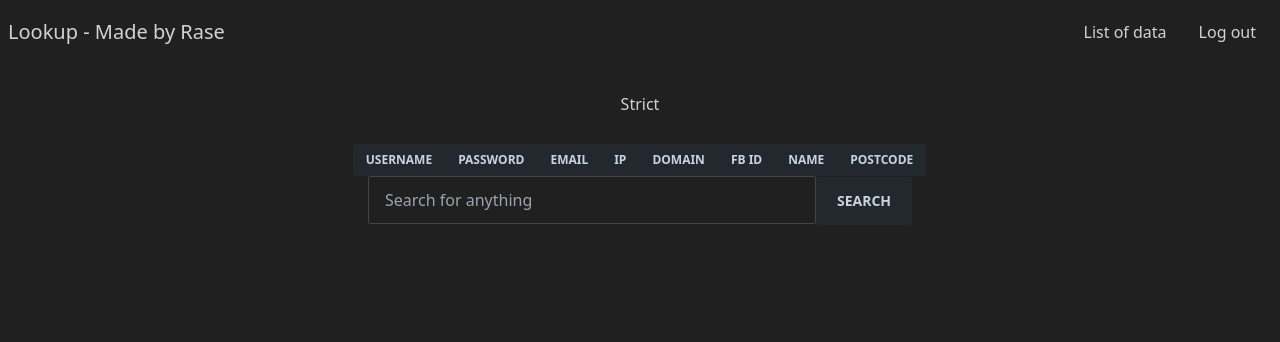
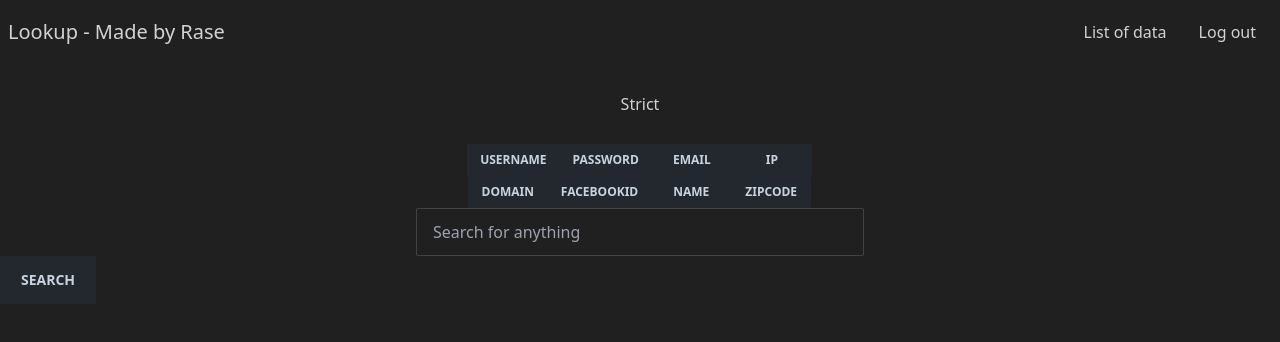
Before and after one commit to 52617365/Lookup, a Next.js app: page /lookup in a window 1280 px wide. Shown: the top 342 px of the page. Built offline with nearby package versions, Linux system fonts and the light colour scheme.

Commit message:
Lookup option buttons are now on top of eachother.

```diff
--- a/components/LookUpOptionButtons.tsx
+++ b/components/LookUpOptionButtons.tsx
@@ -24,13 +24,86 @@ export default function LookUpOptionButtons({
 }) {
   // We will add more modes here once we figure out what they are.
   return (
+    <div className="flex flex-wrap justify-center align-center">
       <div
-      className="btn-group"
+        className="btn-group w-full justify-center"
         onChange={(e) =>
           setLookupOptionState((e.target as HTMLInputElement).value)
         }
       >
-      {modes.map((mode: Mode, index: number) => {
+        <input
+          style={{ minWidth: 80 }}
+          type="radio"
+          name="options"
+          value={"username"}
+          data-title={"username"}
+          className="btn btn-sm text-xs"
+        />
+        <input
+          style={{ minWidth: 80 }}
+          type="radio"
+          name="options"
+          value={"password"}
+          data-title={"password"}
+          className="btn btn-sm text-xs"
+        />
+        <input
+          style={{ minWidth: 80 }}
+          type="radio"
+          name="options"
+          value={"email"}
+          data-title={"email"}
+          className="btn btn-sm text-xs"
+        />
+        <input
+          style={{ minWidth: 80 }}
+          type="radio"
+          name="options"
+          value={"ipaddress"}
+          data-title={"ip"}
+          className="btn btn-sm text-xs"
+        />
+      </div>
+      <div
+        className="btn-group w-full justify-center"
+        onChange={(e) =>
+          setLookupOptionState((e.target as HTMLInputElement).value)
+        }
+      >
+        <input
+          style={{ minWidth: 80 }}
+          type="radio"
+          name="options"
+          value={"domain"}
+          data-title={"domain"}
+          className="btn btn-sm text-xs"
+        />
+        <input
+          style={{ minWidth: 80 }}
+          type="radio"
+          name="options"
+          value={"fb id"}
+          data-title={"facebookid"}
+          className="btn btn-sm text-xs"
+        />
+        <input
+          style={{ minWidth: 80 }}
+          type="radio"
+          name="options"
+          value={"name"}
+          data-title={"name"}
+          className="btn btn-sm text-xs"
+        />
+        <input
+          style={{ minWidth: 80 }}
+          type="radio"
+          name="options"
+          value={"postcode"}
+          data-title={"zipcode"}
+          className="btn btn-sm text-xs"
+        />
+
+        {/* {modes.map((mode: Mode, index: number) => {
           return (
             <input
               key={index}
@@ -41,7 +114,8 @@ export default function LookUpOptionButtons({
               className="btn btn-sm text-xs"
             />
           );
-      })}
+        })} */}
+      </div>
     </div>
   );
 }
--- a/components/TextInput.tsx
+++ b/components/TextInput.tsx
@@ -8,6 +8,7 @@ export default function TextInput({
   inputRef: RefObject<HTMLInputElement>;
 }) {
   return (
+    <div className="flex justify-center">
       <input
         ref={inputRef}
         type="text"
@@ -16,5 +17,6 @@ export default function TextInput({
         placeholder={placeholderText}
         className="input input-bordered w-full max-w-md"
       />
+    </div>
   );
 }
--- a/pages/lookup.tsx
+++ b/pages/lookup.tsx
@@ -108,9 +108,7 @@ const Lookup: NextPage = () => {
     <>
       <Topnav options={topNavLinks} />
       <LookupOptions isWildcard={isWildcard} setWildcard={setWildcard} />
-      <div className="text-center">
       <LookUpOptionButtons setLookupOptionState={setLookupOption} />
-        <div>
       <TextInput
         placeholderText="Search for anything"
         inputRef={captureLookUpQueryRef}
@@ -119,9 +117,7 @@ const Lookup: NextPage = () => {
         searchButtonHandler={searchButtonHandler}
         isLoading={buttonIsLoading}
       />
-        </div>
       {renderQueryInformation(databaseResults, isFetched, timeTook)}
-      </div>
       <div className={"grid m-auto pt-5 w-5/6"}>
         <div className="flex flex-wrap gap-1 justify-center items-center">
           {renderDatabaseResults(databaseResults, isFetched, isDatabaseError)}
```
Lines whose indentation alone changed are shown as unchanged.
